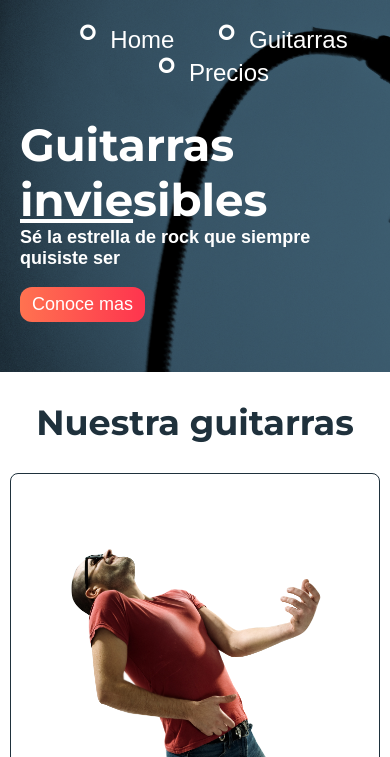
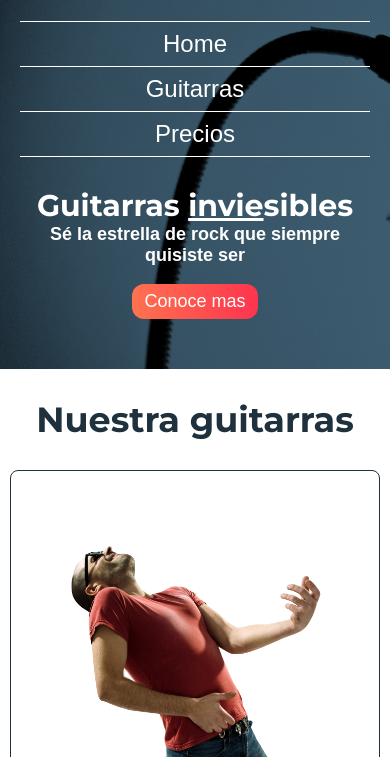
Before and after one commit to unmalnickname/Invie-responsive, a plain HTML site: page index.html in a window 390 px wide. Shown: the part 87-844 px from the top of the page. Drawn offline with Linux system fonts and the light colour scheme; a web font is replaced by a local one.

Commit message:
500px media-queries portada y nav

```diff
--- a/css/invie.css
+++ b/css/invie.css
@@ -1,4 +1,4 @@
-/** {
+    /** {
   width: tamaño;
   height: tamaño;
   padding: 10px;
@@ -338,9 +338,37 @@ input:focus, textarea:focus {
   }
   .menu li:first-child{
     /*border: 1px solid red;*/
-  .margin: 0px;
+  .margin: 0;
   }
   .menu ul{
     padding: 0px;
+    border-bottom: 1px solid white:
   }
 }
+@media screen and (max-width: 500px) {
+  .menu li{
+    display: block;
+    margin: 0;
+    border-bottom: 1px solid white;
+    padding: 8px 0px;
+
+  }
+  .menu li:before {
+    display: none;
+
+  }
+  .menu li:first-child{
+    border-top: 1px solid white;
+  }
+  .portada {
+    text-align: center;
+  }
+  .titulo{
+    font-size: 30px;
+
+  }
+  .title{
+    font-size: 16px;
+  }
+
+}
```
